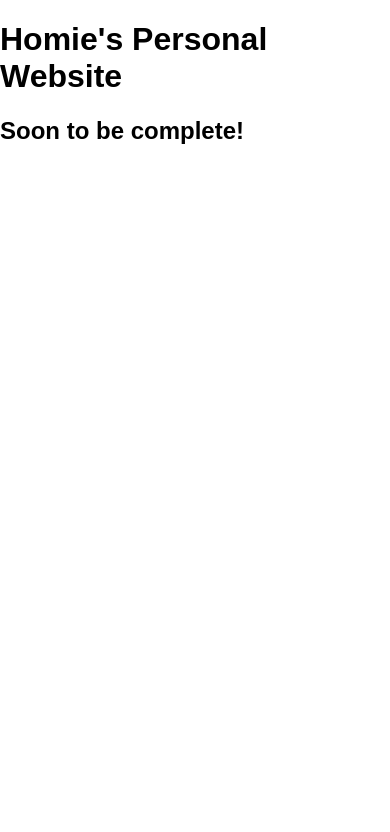
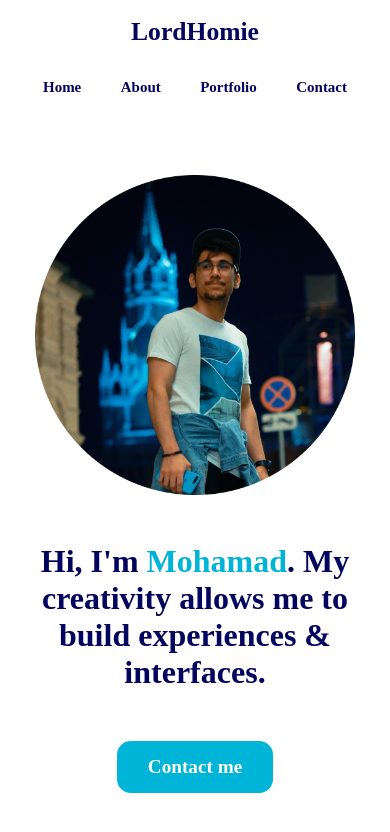
Before and after one commit to LordHomie/LordHomie.github.io, a JavaScript app: page / in a window 390 px wide. Shown: the top 832 px of the page. Built offline with nearby package versions, Linux system fonts and the light colour scheme.

Commit message:
adding & styling components

```diff
--- a/package.json
+++ b/package.json
@@ -9,6 +9,7 @@
     "@testing-library/user-event": "^13.5.0",
     "react": "^17.0.2",
     "react-dom": "^17.0.2",
+    "react-router-dom": "^6.2.1",
     "react-scripts": "5.0.0",
     "web-vitals": "^2.1.4"
   },
--- a/src/App.js
+++ b/src/App.js
@@ -1,10 +1,17 @@
-function App() {
+import { BrowserRouter as Router, Routes, Route } from "react-router-dom";
+
+import Home from "./components/home-components/Home";
+import Header from "./components/Header";
+
+const App = () => {
   return (
-    <div>
-      <h1>Homie's Personal Website</h1>
-      <h2>Soon to be complete!</h2>
-    </div>
+    <Router>
+      <Header />
+      <Routes>
+        <Route path="/" element={<Home />} />
+      </Routes>
+    </Router>
   );
-}
+};
 
 export default App;
--- /dev/null
+++ b/src/components/Header.js
@@ -0,0 +1,25 @@
+import classes from "./Header.module.css";
+
+const Header = () => {
+  return (
+    <div className={classes.header}>
+      <h1 className={classes.headerTitle}>LordHomie</h1>
+      <div className={classes.navLinks}>
+        <div>
+          <h3>Home</h3>
+        </div>
+        <div>
+          <h3>About</h3>
+        </div>
+        <div>
+          <h3>Portfolio</h3>
+        </div>
+        <div>
+          <h3>Contact</h3>
+        </div>
+      </div>
+    </div>
+  );
+};
+
+export default Header;
--- /dev/null
+++ b/src/components/Header.module.css
@@ -0,0 +1,62 @@
+.header {
+  width: 100%;
+  display: flex;
+  justify-content: space-between;
+  color: #03045e;
+  margin-bottom: 4rem;
+}
+
+.headerTitle {
+  margin-left: 3.5rem;
+  transition: color 0.3s ease-in-out;
+}
+
+.headerTitle:hover {
+  color: rgba(72, 202, 228);
+}
+
+.navLinks {
+  display: flex;
+  width: 25rem;
+  justify-content: space-between;
+  align-items: center;
+  margin-right: 3.5rem;
+}
+
+.navLinks div {
+  cursor: pointer;
+  padding: 0 0.5rem;
+  border-radius: 15px;
+  transition: background-color 0.3s ease-in-out;
+}
+
+.navLinks div:hover {
+  background-color: rgba(72, 202, 228, 0.3);
+}
+
+@media (max-width: 752px) {
+  .header {
+    font-size: 0.8rem;
+  }
+  .navLinks {
+    width: 20rem;
+    margin-right: 3rem;
+  }
+  .headerTitle {
+    margin-left: 3rem;
+  }
+}
+
+@media (max-width: 574px) {
+  .header {
+    flex-direction: column;
+    align-items: center;
+  }
+  .navLinks {
+    width: 20rem;
+    margin-right: 0;
+  }
+  .headerTitle {
+    margin-left: 0;
+  }
+}
--- /dev/null
+++ b/src/components/UI/Button.js
@@ -0,0 +1,11 @@
+import classes from "./Button.module.css";
+
+const Button = (props) => {
+  return (
+    <button type="submit" onClick={props.onClick} className={classes.button}>
+      {props.children}
+    </button>
+  );
+};
+
+export default Button;
--- /dev/null
+++ b/src/components/UI/Button.module.css
@@ -0,0 +1,27 @@
+.button {
+  align-self: flex-start;
+  border-radius: 15px;
+  padding: 1rem 2rem;
+  background-color: #00b4d8;
+  border: 1px solid #00b4d8;
+  color: white;
+  font: inherit;
+  font-size: 1.2rem;
+  font-weight: 700;
+  margin-top: 3rem;
+  cursor: pointer;
+  outline: auto;
+  transition: background-color 0.3s ease-in-out, border-color 0.3s ease-in-out;
+}
+
+.button:hover {
+  background-color: #03045e;
+  border-color: #03045e;
+  color: white;
+}
+
+@media (max-width: 1060px) {
+  .button {
+    align-self: center;
+  }
+}
--- /dev/null
+++ b/src/components/home-components/Home.js
@@ -0,0 +1,23 @@
+import LordhomiePicture from "../../assets/lordhomie.png";
+import Button from "../UI/Button";
+
+import classes from "./Home.module.css";
+
+const Home = () => {
+  return (
+    <div className={classes.home}>
+      <section className={classes["image-section"]}>
+        <img src={LordhomiePicture} alt="This is me!" />
+      </section>
+      <section className={classes.intro}>
+        <div>
+          Hi, I'm <span>Mohamad</span>. My creativity allows me to build
+          experiences & interfaces.
+        </div>
+        <Button>Contact me</Button>
+      </section>
+    </div>
+  );
+};
+
+export default Home;
--- /dev/null
+++ b/src/components/home-components/Home.module.css
@@ -0,0 +1,70 @@
+.home {
+  display: flex;
+  justify-content: space-evenly;
+  animation: home-appear 1s ease-out forwards;
+}
+
+.image-section {
+  display: flex;
+  align-items: center;
+}
+
+.home img {
+  width: 25rem;
+}
+
+.intro {
+  display: flex;
+  flex-direction: column;
+  justify-content: center;
+  width: 50%;
+  font-size: 3rem;
+  font-weight: 700;
+  color: #03045e;
+}
+
+.intro span {
+  color: #00b4d8;
+}
+
+@media (max-width: 1300px) {
+  .intro {
+    width: 40rem;
+    font-size: 2.2rem;
+  }
+  .home img {
+    width: 20rem;
+  }
+}
+
+@media (max-width: 1060px) {
+  .home {
+    flex-direction: column;
+    align-items: center;
+  }
+  .intro {
+    margin-top: 3rem;
+    width: 55rem;
+    max-width: 90%;
+    text-align: center;
+  }
+}
+
+@media (max-width: 752px) {
+  .intro {
+    width: 55rem;
+    font-size: 2rem;
+  }
+}
+
+@keyframes home-appear {
+  from {
+    opacity: 0;
+    transform: translateY(2rem);
+  }
+
+  to {
+    opacity: 1;
+    transform: translateY(0);
+  }
+}
--- a/src/index.css
+++ b/src/index.css
@@ -1,4 +1,7 @@
+@import url("https://fonts.googleapis.com/css2?family=Comfortaa:wght@379&display=swap");
+
 body {
   margin: 0;
-  font-family: sans-serif;
+  font-family: "Comfortaa", cursive;
+  box-sizing: border-box;
 }
```
Also changed, not shown: src/assets/lordhomie.png (added), 1 other file (tests, documents, lock files or other folders).
